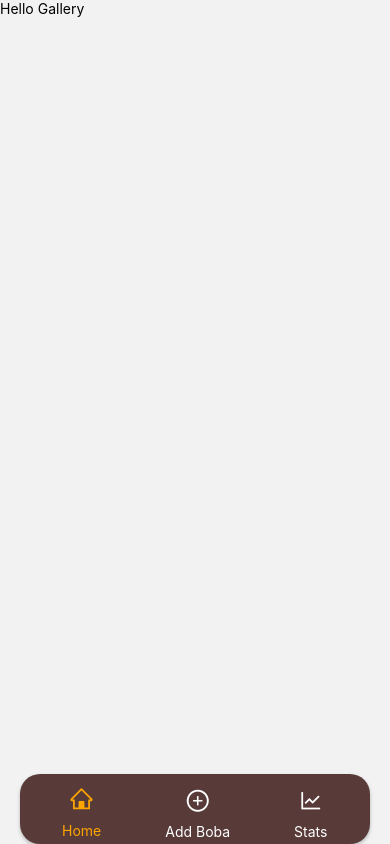
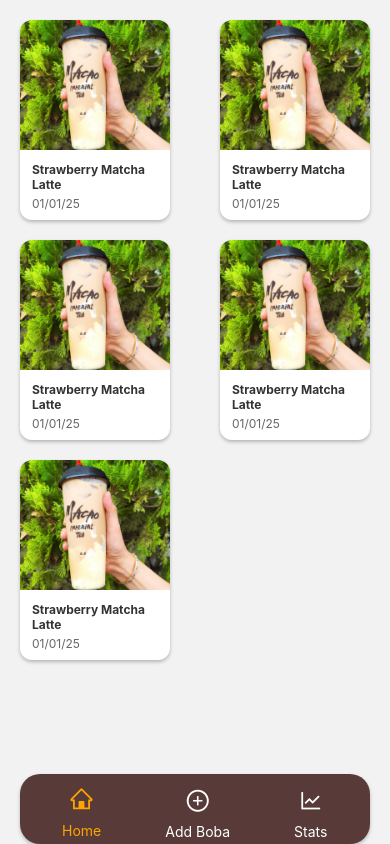
Before and after one commit to KaiDevrim/Buhba, a React Native app: screen /Gallery in a window 390 px wide. Built offline with nearby package versions, Linux system fonts and the light colour scheme.

Commit message:
Add Gallery Cards

```diff
--- a/babel.config.js
+++ b/babel.config.js
@@ -7,6 +7,6 @@ module.exports = function (api) {
   return {
     presets: [['babel-preset-expo', { jsxImportSource: 'nativewind' }], 'nativewind/babel'],
 
-    plugins,
+    plugins: ['react-native-reanimated/plugin'],
   };
 };
--- /dev/null
+++ b/components/DrinkCard.tsx
@@ -0,0 +1,61 @@
+import React from 'react';
+import { View, Text, Image, StyleSheet } from 'react-native';
+
+interface DrinkCardProps {
+  title: string;
+  date: string;
+}
+
+export const DrinkCard: React.FC<DrinkCardProps> = ({ title, date }) => {
+  return (
+    <View style={styles.container}>
+      <View style={styles.section}>
+        <Image source={require('../assets/boba2.jpg')} style={styles.imgSrc} />
+      </View>
+      <View style={styles.content}>
+        <View style={styles.forecast}>
+          <View style={styles.separator}></View>
+          <View style={styles.text}>
+            <Text>Strawberry Matcha Latte</Text>
+            <Text>10/01/25</Text>
+          </View>
+        </View>
+      </View>
+    </View>
+  );
+};
+
+const styles = StyleSheet.create({
+  container: {
+    display: 'flex',
+    flexDirection: 'column',
+    alignItems: 'center',
+    position: 'relative',
+    width: 20,
+    height: 35,
+    borderRadius: 20,
+    overflow: 'hidden',
+    backgroundColor: 'white'
+  },
+  imgSrc: {
+    width: 50,
+    height: 50,
+    objectFit: 'fill'
+  },
+  section: {
+    position: 'relative',
+    width: '100%',
+    height: '70%',
+  },
+  content: {},
+  forecast: {},
+  separator: {},
+  text: {}
+})
+
+// Usage example:
+// <DrinkCard
+//   imageUrl="https://external-content.duckduckgo.com/iu/?u=https%3A%2F%2F25174313.fs1.hubspotusercontent-eu1.net%2Fhub%2F25174313%2Fhubfs%2Fassets_moneymax%2Fcheesecake-macao.jpg%3Fwidth%3D1800%26height%3D2250%26name%3Dcheesecake-macao.jpg&f=1&nofb=1&ipt=1c340c392810a80e3b4d91ea21154405febf8ef0d324f688140c553cd4e3df2d"
+//   title="Strawberry Matcha Latte"
+//   date="10/01/25"
+// />
--- /dev/null
+++ b/components/MyDrinkCard.tsx
@@ -0,0 +1,54 @@
+import React from 'react';
+import { View, Text, Image, StyleSheet } from 'react-native';
+
+// @ts-ignore
+const MyDrinkCard = ({ title, date }) => {
+  return (
+    <View style={styles.card}>
+      <Image source={require('../assets/boba2.jpg')} style={styles.image} />
+      <View style={styles.textContainer}>
+        <Text style={styles.title}>{title}</Text>
+        <Text style={styles.date}>{date}</Text>
+      </View>
+    </View>
+  );
+};
+
+const styles = StyleSheet.create({
+  card: {
+    width: 150,
+    height: 200,
+    borderRadius: 12,
+    overflow: 'hidden',
+    backgroundColor: 'white',
+    shadowColor: '#000',
+    shadowOffset: {
+      width: 0,
+      height: 2,
+    },
+    shadowOpacity: 0.25,
+    shadowRadius: 3.84,
+    elevation: 5,
+    margin: 10,
+  },
+  image: {
+    width: '100%',
+    height: '65%',
+  },
+  textContainer: {
+    padding: 12,
+    alignItems: 'flex-start',
+  },
+  title: {
+    fontSize: 12,
+    fontWeight: 'bold',
+    color: '#333',
+    marginBottom: 4,
+  },
+  date: {
+    fontSize: 12,
+    color: '#666',
+  },
+});
+
+export default MyDrinkCard;
--- a/package.json
+++ b/package.json
@@ -16,8 +16,11 @@
     "@react-navigation/native": "^7.1.18",
     "@react-navigation/native-stack": "^7.3.28",
     "expo": "^54.0.0",
+    "expo-linear-gradient": "~15.0.7",
     "expo-status-bar": "~3.0.8",
     "nativewind": "latest",
+    "pouchdb-authentication": "^1.1.3",
+    "pouchdb-react-native": "^6.4.1",
     "react": "19.1.0",
     "react-native": "0.81.4",
     "react-native-reanimated": "~4.1.1",
--- a/pages/AddDrink.tsx
+++ b/pages/AddDrink.tsx
@@ -8,9 +8,7 @@ const AddDrink = () => {
   return (
     <SafeAreaView style={styles.container}>
       {/* Image Placeholder */}
-      <View style={styles.imagePlaceholder}>
-        <Text style={styles.placeholderText}>No Image Selected</Text>
-      </View>
+      <Image source={require("../assets/boba.jpg")} style={styles.imagePlaceholder} />
 
       {/* Photo Buttons */}
       <View style={styles.buttonRow}>
--- a/pages/Gallery.tsx
+++ b/pages/Gallery.tsx
@@ -1,12 +1,47 @@
 import React from 'react';
-import { Text, View } from 'react-native';
+import { View, FlatList, StyleSheet } from 'react-native';
+import MyDrinkCard from '../components/MyDrinkCard';
 
 const Gallery = () => {
+  const drinks = [
+    { title: "Strawberry Matcha Latte", date: "01/01/25" },
+    { title: "Strawberry Matcha Latte", date: "01/01/25" },
+    { title: "Strawberry Matcha Latte", date: "01/01/25" },
+    { title: "Strawberry Matcha Latte", date: "01/01/25" },
+    { title: "Strawberry Matcha Latte", date: "01/01/25" },
+    // Add more items here as needed for your gallery
+  ];
+
+  // @ts-ignore
+  const renderItem = ({ item }) => (
+    <MyDrinkCard title={item.title} date={item.date} />
+  );
+
   return (
-    <View className="items-center flex-1 justify-center bg-white">
-      <Text className="text-xl font-bold">Hello Gallery</Text>
+    <View style={styles.container}>
+      <FlatList
+        data={drinks}
+        renderItem={renderItem}
+        numColumns={2}
+        keyExtractor={(item, index) => index.toString()}
+        columnWrapperStyle={styles.row}
+        contentContainerStyle={styles.list}
+      />
     </View>
   );
 };
 
+const styles = StyleSheet.create({
+  container: {
+    flex: 1,
+    padding: 10,
+  },
+  row: {
+    justifyContent: 'space-between',
+  },
+  list: {
+    paddingBottom: 20,
+  },
+});
+
 export default Gallery;
--- a/tailwind.config.js
+++ b/tailwind.config.js
@@ -1,6 +1,6 @@
 /** @type {import('tailwindcss').Config} */
 module.exports = {
-  content: ['./App.{js,ts,tsx}', './components/**/*.{js,ts,tsx}'],
+  content: ['./App.{js,ts,tsx}', './components/**/*.{js,ts,tsx}', './pages/**/*.{js,ts,tsx}', './pages/*.{js,ts,tsx}', './components/*.{js,ts,tsx}'],
 
   presets: [require('nativewind/preset')],
   theme: {
```
Also changed, not shown: assets/boba2.jpg (added), 1 other file (tests, documents, lock files or other folders).
